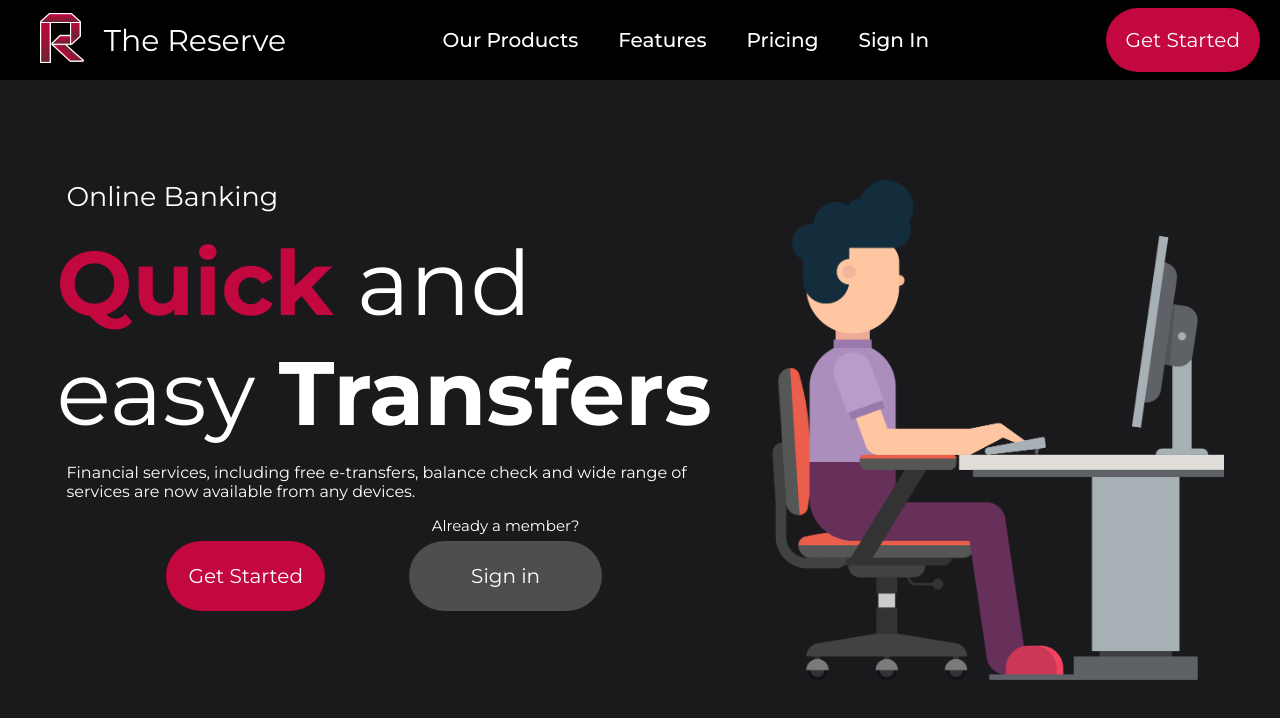
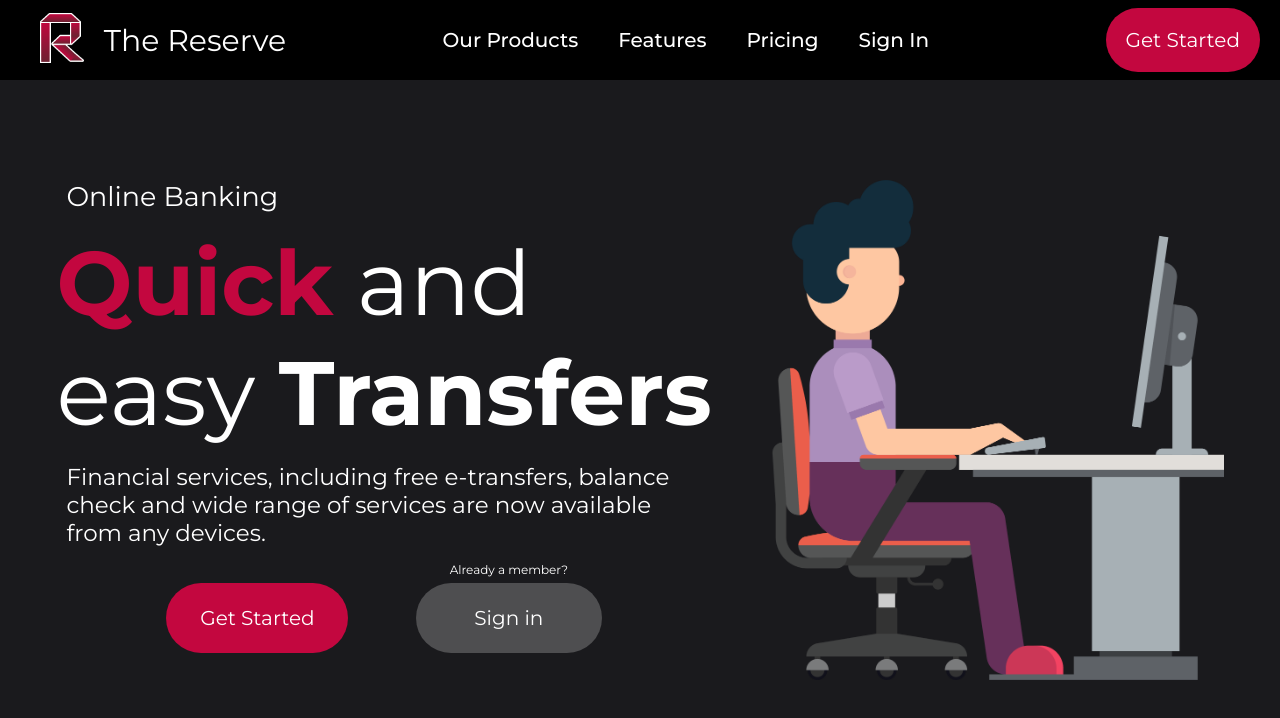
Before and after one commit to cw417/CPS406-project, a React (Create React App) app in the folder client/: page / in a window 1280 px wide. Shown: the top 718 px of the page. Built offline with nearby package versions, Linux system fonts and the light colour scheme.

Commit message:
homepage-font size change

```diff
--- a/client/src/styles/HomePage.module.css
+++ b/client/src/styles/HomePage.module.css
@@ -18,13 +18,12 @@
   margin: 10px;
   grid-template-columns: auto auto auto;
   row-gap: 3px;
-  column-gap: 20px;
   padding-left: 100px;
   padding-right: 100px;
 }
 
 .grid_item1 {
-  font-size: 15px;
+  font-size: 12px;
   text-align: center;
   grid-column-start: 3;
   grid-column-end: 4;
@@ -76,6 +75,7 @@
 .third_box {
   width:650px;
   padding-left: 10px;
+  font-size: 23px;
 }
 
 .red_bold_text {
```
